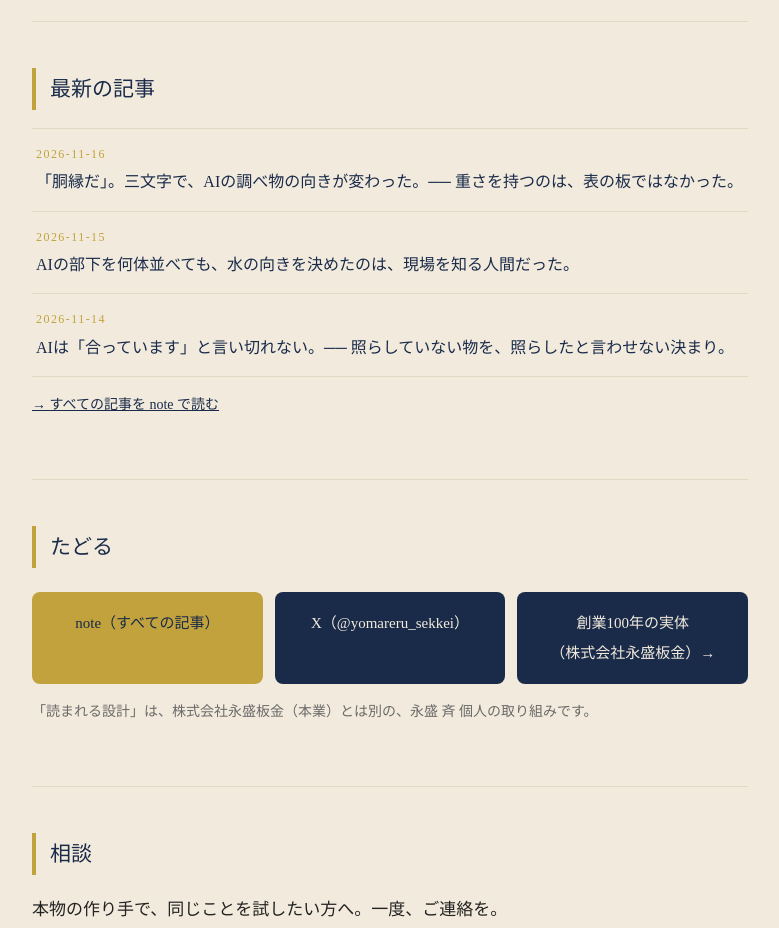
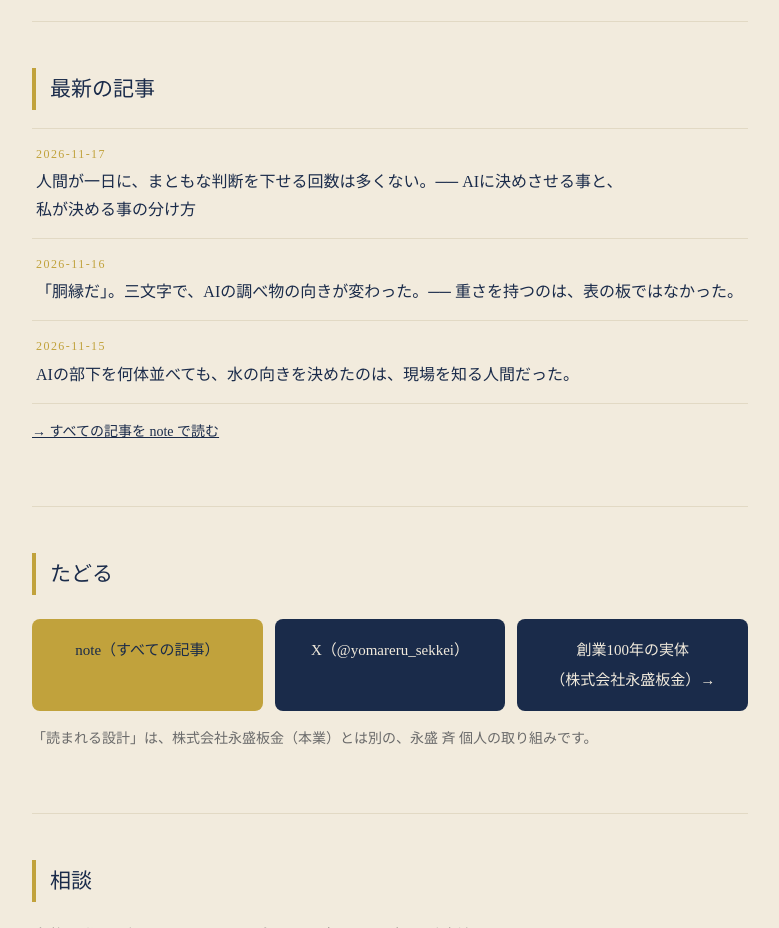
Before and after one commit to wxyz78zyxw-ai/yomareru-sekkei, a plain HTML site: page index.html in a window 1280 px wide. Shown: the part 2080-3008 px from the top of the page, without its empty margins (250-1029 px from the left). Drawn offline with Linux system fonts and the light colour scheme.

Commit message:
Sync latest note articles into site (auto: yomareru-site-latest-sync)

```diff
--- a/index.html
+++ b/index.html
@@ -103,9 +103,9 @@ footer a{color:var(--gold)}
   <h2>最新の記事</h2>
   <!-- POCKET-LATEST:START — この区画は scripts\agent-tasks\yomareru-site-latest-sync.ps1 が note 実機から自動更新する。手で編集しない。 -->
   <ul class="latest">
+    <li><a href="https://note.com/yomareru_sekkei/n/n2c993131a2ba"><span class="d">2026-11-17</span>人間が一日に、まともな判断を下せる回数は多くない。── AIに決めさせる事と、私が決める事の分け方</a></li>
     <li><a href="https://note.com/yomareru_sekkei/n/ndc9575d5119e"><span class="d">2026-11-16</span>「胴縁だ」。三文字で、AIの調べ物の向きが変わった。── 重さを持つのは、表の板ではなかった。</a></li>
     <li><a href="https://note.com/yomareru_sekkei/n/ndddace9b7ed4"><span class="d">2026-11-15</span>AIの部下を何体並べても、水の向きを決めたのは、現場を知る人間だった。</a></li>
-    <li><a href="https://note.com/yomareru_sekkei/n/n0a6739a20dd3"><span class="d">2026-11-14</span>AIは「合っています」と言い切れない。── 照らしていない物を、照らしたと言わせない決まり。</a></li>
   </ul>
   <!-- POCKET-LATEST:END -->
   <p class="note"><a href="https://note.com/yomareru_sekkei" style="color:var(--navy)">→ すべての記事を note で読む</a></p>
```
